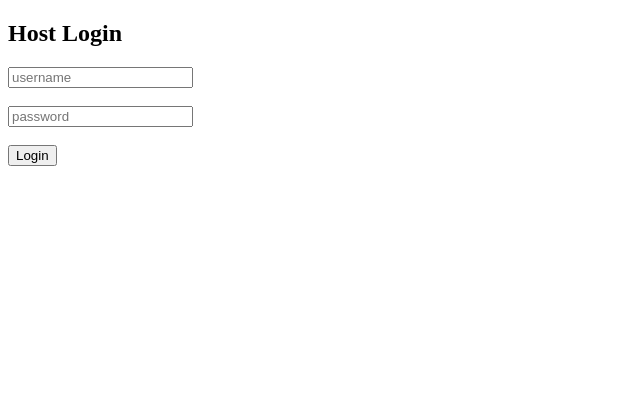
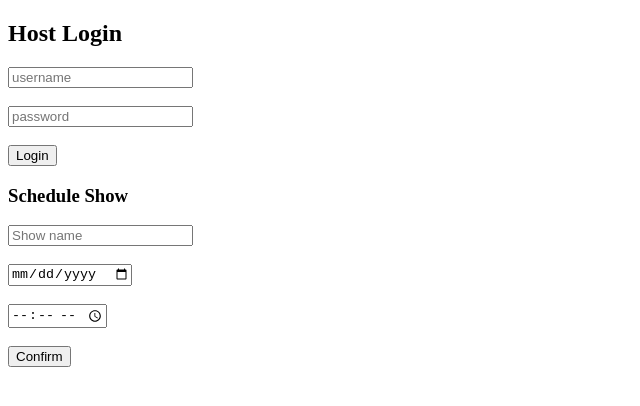
Before and after one commit to bearbunch/host, a plain HTML site: page INDEX.HTML in a window 1280 px wide. Both pictures are taken after a click on the button "Login". Shown: the whole page, without its empty margins (0-640 px from the left). Drawn offline with nearby package versions, Linux system fonts and the light colour scheme; no server answers.

Commit message:
Update INDEX.HTML

```diff
--- a/INDEX.HTML
+++ b/INDEX.HTML
@@ -59,7 +59,7 @@ function login() {
     document.getElementById("panel").style.display = "block";
   }
 
-  elseif (user.value === "Belle woodward" && pass.value === "Belle woodward")
+  else if (user.value === "Belle woodward" && pass.value === "Belle woodward")
     document.getElementById("login").style.display = "none";
     document.getElementById("panel").style.display = "block";
   }
```
